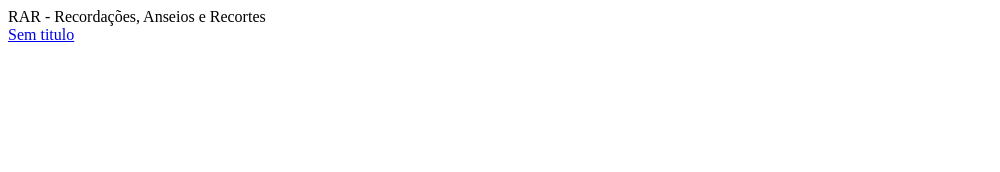
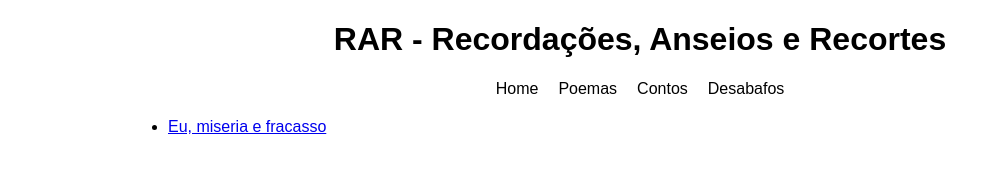
Before and after one commit to sisifo-catarina/projeto-rar, a plain HTML site: page home.html in a window 1280 px wide. Shown: the whole page, without its empty margins (0-1000 px from the left). Drawn offline with Linux system fonts and the light colour scheme.

Commit message:
Update home.html

```diff
--- a/home.html
+++ b/home.html
@@ -3,17 +3,29 @@
 
 <head>
     <meta charset="UTF-8">
-    <meta name="viewport" content="width=device-width, initial-scale=1.0">
-    <title>projeto_RAR</title>
-    <link rel="stylesheet" href="style.css">
+    <title>Projeto RAR</title>
+    <link rel="stylesheet" href="../styles.css">
 </head>
 
 <body>
+    <header class="site-header">
+        <h1>RAR - Recordações, Anseios e Recortes</h1>
 
-    <header>
-        RAR - Recordações, Anseios e Recortes
+        <nav class="site-nav">
+            <ul>
+                <li><a href="#">Home</a></li>
+                <li><a href="#">Poemas</a></li>
+                <li><a href="#">Contos</a></li>
+                <li><a href="#">Desabafos</a></li>
+            </ul>
+        </nav>
     </header>
 
-    <a href="posts/202401112306.html"> Sem titulo</a>
+    <main class="site-content">
+        <ul>
+            <li><a href="posts/202401112306.html"> Eu, miseria e fracasso</a></li>
+        </ul>
+    </main>
 </body>
+
 </html>
```
